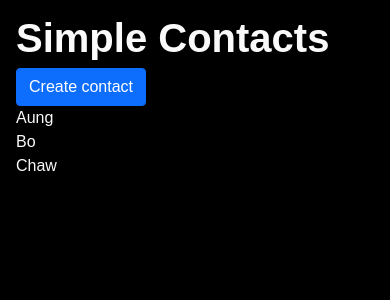
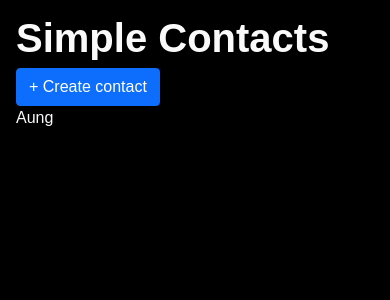
Before and after one commit to shamwela/simple-contacts, a React (Create React App) app: page / in a window 390 px wide. Shown: the top 300 px of the page. Built offline with nearby package versions, Linux system fonts and the light colour scheme.

Commit message:
Implement multiple phones and emails in states

```diff
--- a/src/App.js
+++ b/src/App.js
@@ -10,18 +10,8 @@ class App extends Component {
     contacts: [
       {
         name: 'Aung',
-        email: 'aung@email.com',
-        phone: '+959111',
-      },
-      {
-        name: 'Bo',
-        email: 'bo@email.com',
-        phone: '+959222',
-      },
-      {
-        name: 'Chaw',
-        email: 'chaw@email.com',
-        phone: '+959333',
+        emails: ['aung@email.com'],
+        phones: ['+959111'],
       },
     ],
     isContactFormOpened: false,
--- a/src/components/contactForm.jsx
+++ b/src/components/contactForm.jsx
@@ -3,7 +3,7 @@ import './contactForm.css';
 
 class ContactForm extends Component {
   state = {
-    contact: { name: '', email: '', phone: '' },
+    contact: { name: '', emails: [''], phones: [''] },
   };
 
   handleInputChange = (event) => {
@@ -67,10 +67,16 @@ class ContactForm extends Component {
                 onChange={this.handleInputChange}
               />
             </div>
+            <button
+              type="submit"
+              className="btn btn-primary"
+              onClick={onContactFormClose}
+            >
+              Save
+            </button>
             <button className="btn btn-danger" onClick={onContactFormClose}>
               Cancel
             </button>
-            <input type="submit" value="Save" className="btn btn-primary" />
           </fieldset>
         </form>
       </div>
--- a/src/components/createContactButton.jsx
+++ b/src/components/createContactButton.jsx
@@ -4,7 +4,7 @@ class CreateContactButton extends Component {
   render() {
     return (
       <button className="btn btn-primary" onClick={this.props.onCreateContact}>
-        Create contact
+        + Create contact
       </button>
     );
   }
```
